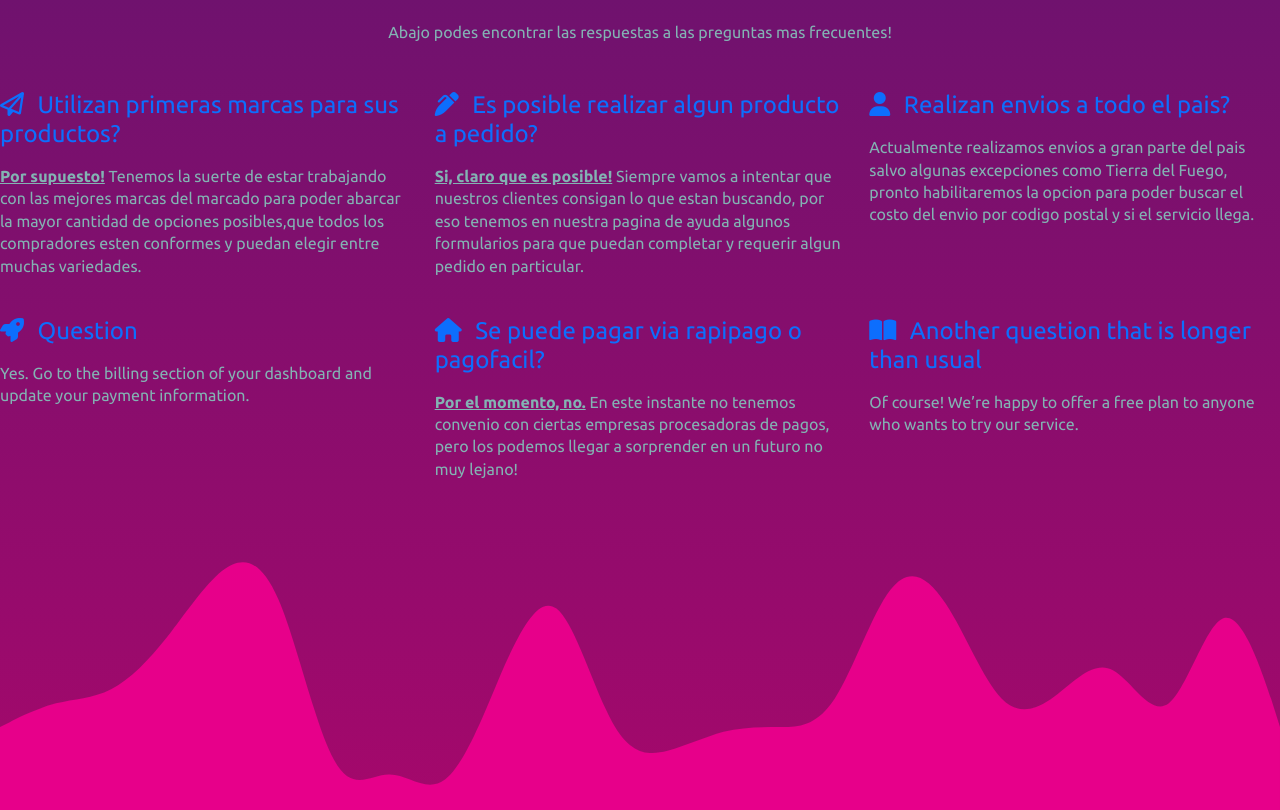
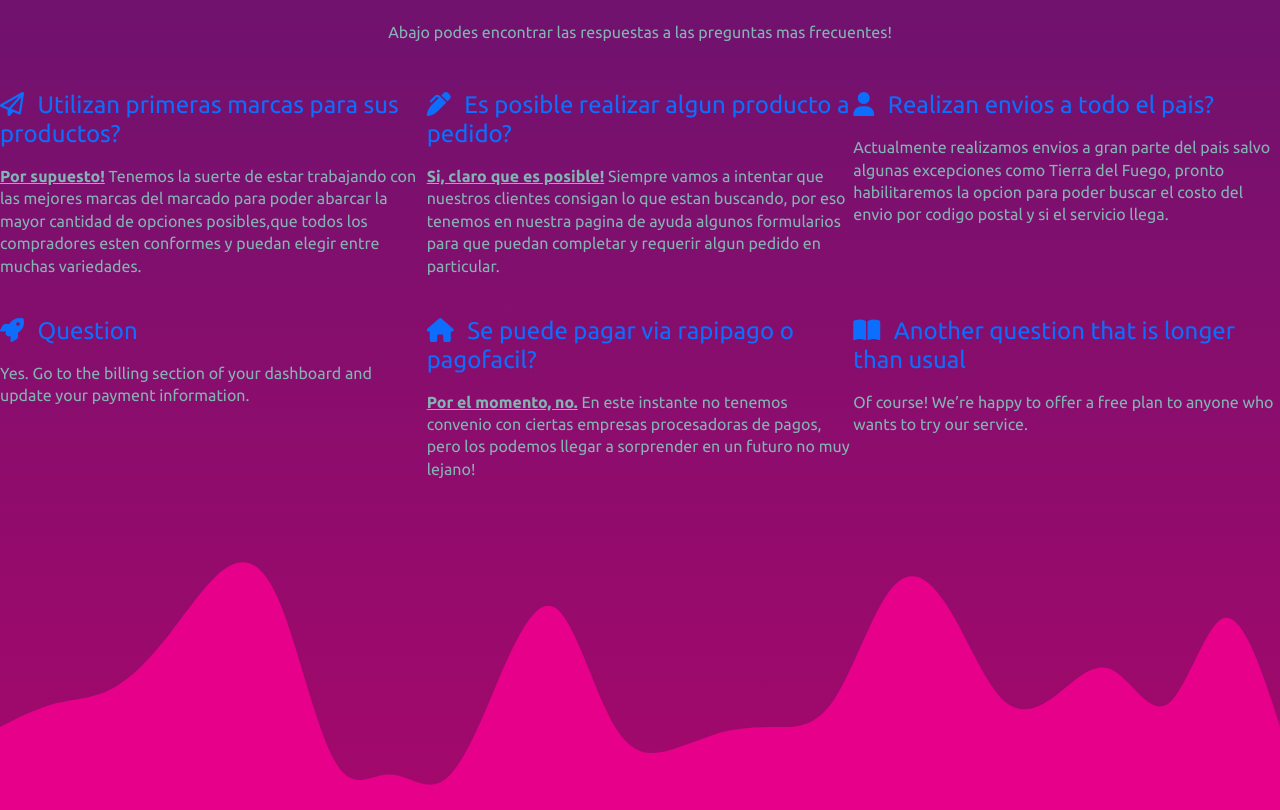
Before and after one commit to Meisidev/Entrega-Maximiliano-Rallin-Coder, a plain HTML site: page pages/faq.html in a window 1280 px wide. Shown: the part 817-1627 px from the top of the page. Drawn offline with nearby package versions, Linux system fonts and the light colour scheme.

Commit message:
se fixea gutter-x de la pagina faq

```diff
--- a/pages/faq.html
+++ b/pages/faq.html
@@ -73,7 +73,7 @@
       <p class="titulofaq text-center mb-5">
         Abajo podes encontrar las respuestas a las preguntas mas frecuentes!
       </p>
-      <div class="faq row">
+      <div class="faq row gx-0">
         <div class="col-md-6 col-lg-4 mb-4">
           <h4 class="mb-3 text-primary"><i class="far fa-paper-plane text-primary pe-2"></i> Utilizan primeras marcas para sus productos?</h4>
           <p>
```
